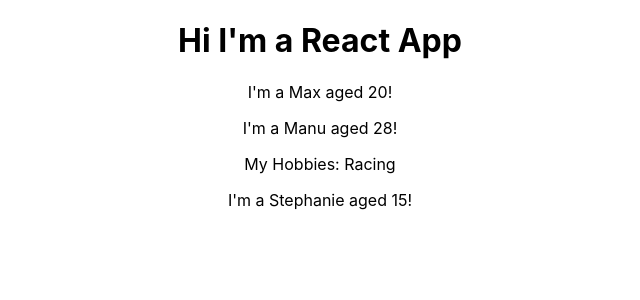
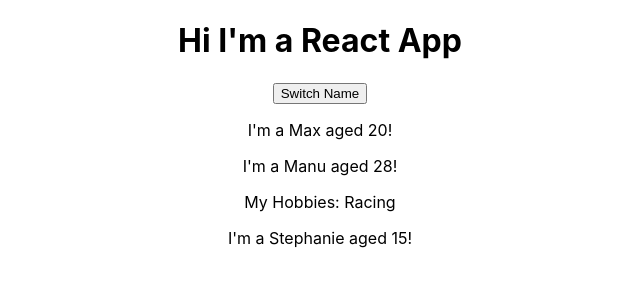
Before and after one commit to ammar4568/react-complete-guide, a React (Create React App) app: page / in a window 1280 px wide. Shown: the top 300 px of the page, without its empty margins (320-960 px from the left). Built offline with nearby package versions, Linux system fonts and the light colour scheme.

Commit message:
16. Handling Events with Methods

```diff
--- a/src/App.js
+++ b/src/App.js
@@ -10,10 +10,16 @@
       { name: "Stephanie", age: 15 },
     ]
   }
+
+  switchNameHandler = (e) => {
+    console.log('clicked')
+  }
+
   render() {
     return (
       <div className="App">
         <h1>Hi I'm a React App</h1>
+        <button onClick={this.switchNameHandler}>Switch Name</button>
         <Person name={this.state.persons[0].name} age={this.state.persons[0].age} />
         <Person name={this.state.persons[1].name} age={this.state.persons[1].age} >
           My Hobbies: Racing
```
